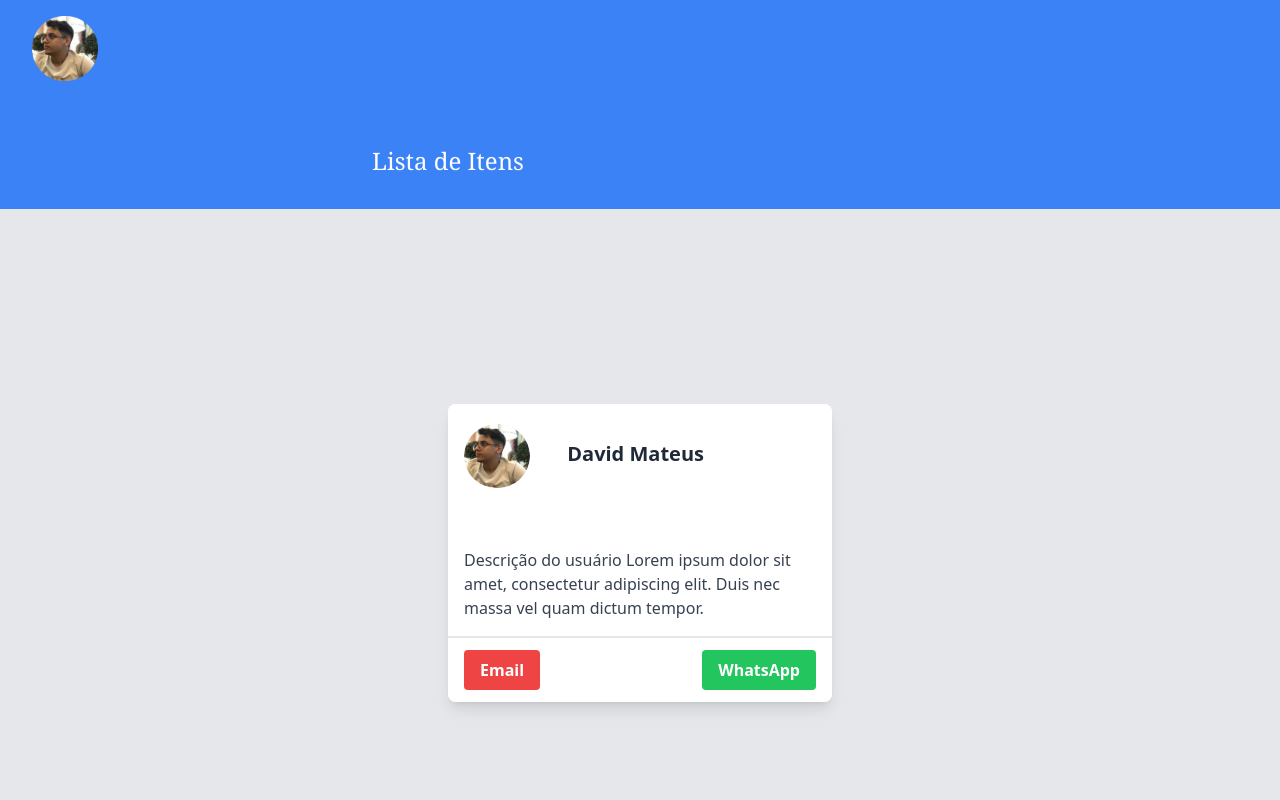
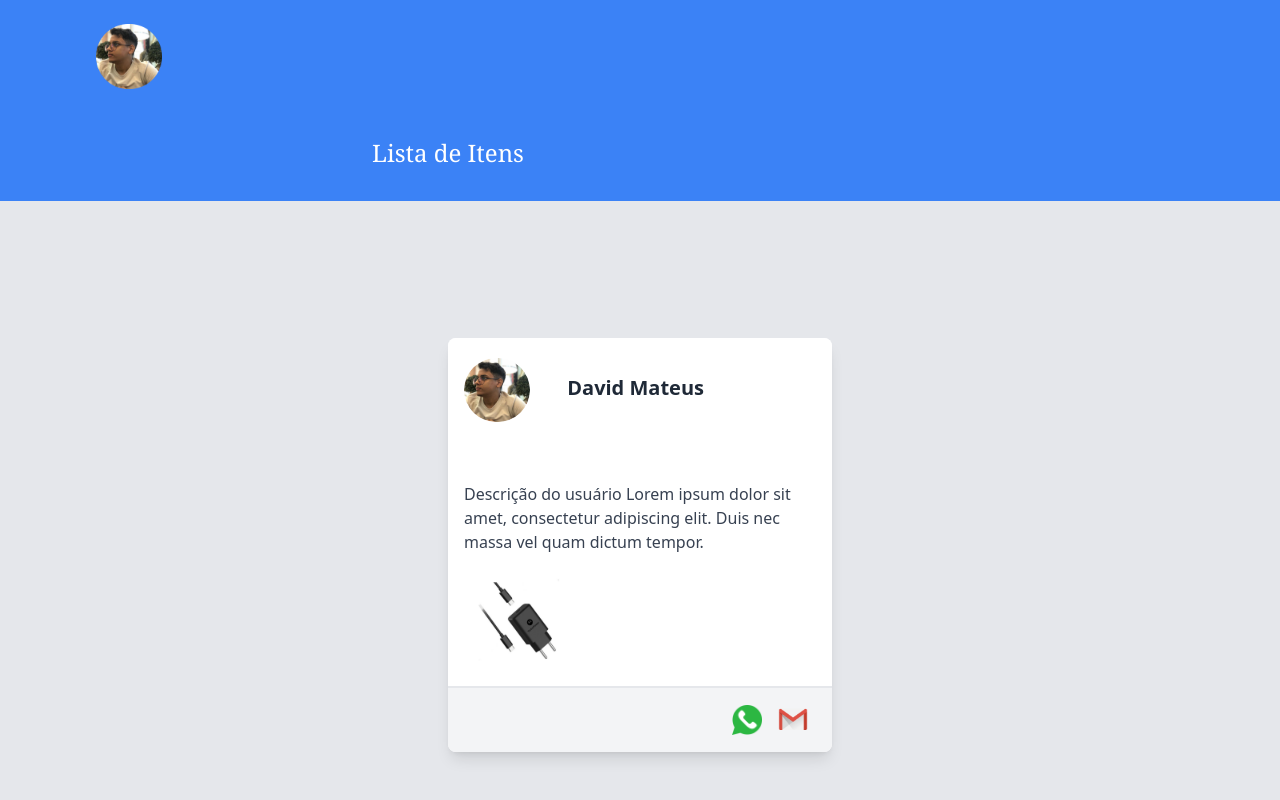
Before and after one commit to David-Mateus/es-projeto, a Next.js app: page /feed in a window 1280 px wide. Shown: the top 800 px of the page. Built offline with nearby package versions, Linux system fonts and the light colour scheme.

Commit message:
Alterações na pagina de feed

```diff
--- a/src/pages/feed/index.js
+++ b/src/pages/feed/index.js
@@ -6,10 +6,10 @@ export default function Feed() {
         <div className="bg-gray-200">
             {/* Inicio- Topo */}
             <div className="bg-blue-500 h-54">
-                <Link href="/" className="flex justify-start pl-8 pt-4">
+                <Link href="/" className="flex pl-10 pt-6 sm:pl-24">
                     <Image src="/imgTest/david1.png" alt="Imagem do usuário" width={66} height={66}/>
                 </Link>
-                <h1 className="mt-16 mr-96 pb-8 flex justify-center itens-center text-white text-2xl font-serif">Lista de Itens</h1>
+                <h1 className="mt-12 mr-90 pb-8 flex justify-center itens-center text-white text-2xl font-serif sm:mr-96">Lista de Itens</h1>
             </div>
             {/* Fim - Topo */}
 
@@ -25,13 +25,14 @@ export default function Feed() {
                     {/* Conteudo */}
                     <div class="p-4 border-b-2 border-gray-200">
                         <p class="text-gray-700">Descrição do usuário Lorem ipsum dolor sit amet, consectetur adipiscing elit. Duis nec massa vel quam dictum tempor.</p>
-                        {/* <Image class="mt-4" src="/" alt="Imagem do meio do card"/> */}
+                        <Image class="mt-4" src="/imgTest/img-1.png" alt="Imagem do meio do card" width={100} height={100}/>
                     </div>
 
                     {/* Rodapé do card */}
-                    <div class="flex items-center justify-between bg-white  h-16 px-4">
-                        <button class="bg-red-500 hover:bg-red-600 text-white font-bold py-2 px-4 rounded mr-2">Email</button>
-                        <button class="bg-green-500 hover:bg-green-600 text-white font-bold py-2 px-4 rounded">WhatsApp</button>
+                    <div class="flex items-center justify-end bg-gray-100 space-x-4 h-16 px-4 pr-6">
+                        <Link href="/"><Image src="/imgTest/whatsapp.png" alt="Icone do Whatsapp" width={30} height={30}/></Link>
+
+                        <Link href="/"><Image src="/imgTest/gmail.png" alt="Icone do Gmail" width={30} height={30}/></Link>
                     </div>
                 </div>
             </div>
--- a/src/pages/index.js
+++ b/src/pages/index.js
@@ -28,7 +28,7 @@ export default function Home() {
           <div className="flex space-x-28">
             {/* Image */}
             <div className="flex-shrink -mt-16">
-              <Image
+              <Image className={styles.ajuste}
                 src="/Ilustracao.png"
                 width={500}
                 height={500}
```
Also changed, not shown: public/imgTest/gmail.png (added), public/imgTest/whatsapp.png (added).
